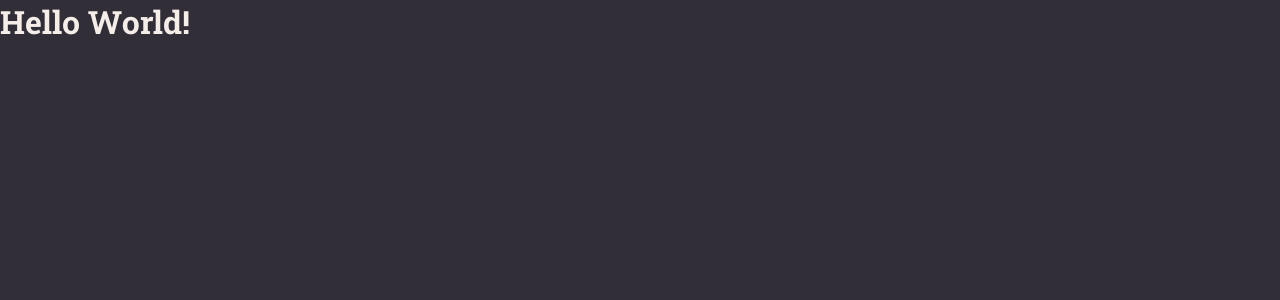
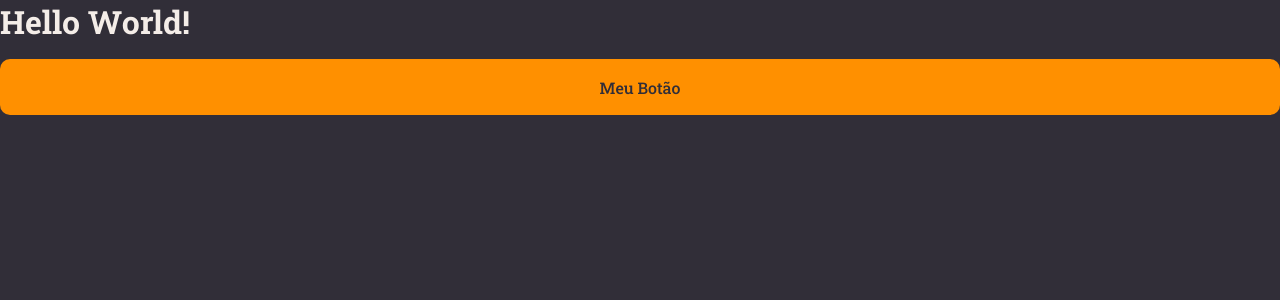
Before and after one commit to smoothemerson/rocketnotes-frontend, a React (Vite) app: page / in a window 1280 px wide. Shown: the top 300 px of the page. Built offline with nearby package versions, Linux system fonts and the light colour scheme.

Commit message:
add component

```diff
--- /dev/null
+++ b/src/components/Button/index.jsx
@@ -0,0 +1,9 @@
+import { Container } from './styles'
+
+export function Button(){
+  return(
+    <Container type='button'>
+      Meu Botão
+    </Container>
+  )
+}
--- /dev/null
+++ b/src/components/Button/styles.js
@@ -0,0 +1,18 @@
+import styled from 'styled-components'
+
+export const Container = styled.button`
+  width: 100%;
+  background-color: ${({ theme }) => theme.COLORS.ORANGE};
+  color: ${({ theme }) => theme.COLORS.BACKGROUND_800};
+
+  height: 56px;
+  border: 0;
+  padding: 0 16px;
+  margin-top: 16px;
+  border-radius: 10px;
+  font-weight: 500;
+
+  &:disabled {
+    opacity: 0.5;
+  }
+`
--- a/src/pages/Details/index.jsx
+++ b/src/pages/Details/index.jsx
@@ -1,10 +1,14 @@
 import { Container } from './styles'
+
+import { Button } from '../../components/Button'
 
 export function Details(){
 
   return(
     <Container>
       <h1>Hello World!</h1>
+
+      <Button />
     </Container>
   )
 }
```
